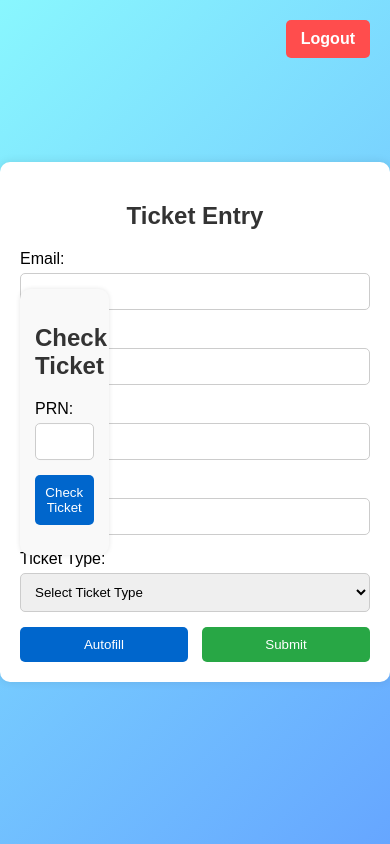
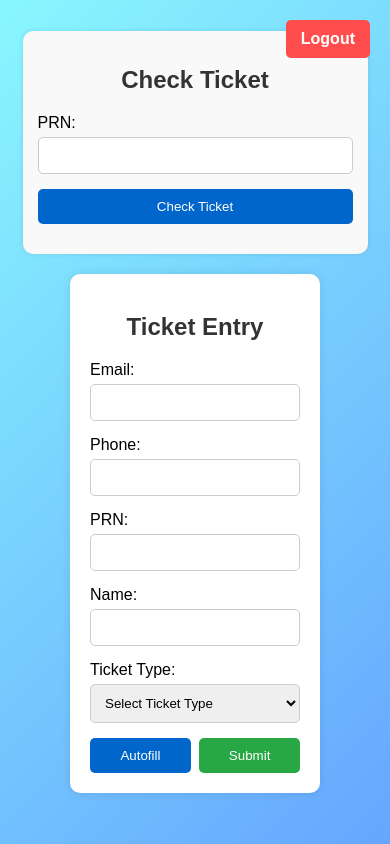
Before and after one commit to Kannada-Koota-PES/KK-Ticketing-2024, a Flask app: page /ticket_entry in a window 390 px wide. Run offline with Flask 3, Linux system fonts and the light colour scheme; the visitor is signed in with stand-in values (Sample User, id 1).

Commit message:
Refactor ticket entry layout for improved responsiveness and user experience

```diff
--- a/app/templates/ticket_entry.html
+++ b/app/templates/ticket_entry.html
@@ -208,6 +208,18 @@
             };
         };
     </script>
+    <style>
+        @media (max-width: 768px) {
+            .container {
+                flex-direction: column;
+                align-items: center;
+            }
+            .check-ticket, .ticket-entry {
+                width: 90%;
+                margin-bottom: 20px;
+            }
+        }
+    </style>
 </head>
 <body data-logout-url="{{ url_for('logout') }}" style="font-family: Arial, sans-serif; margin: 0; padding: 0; background: linear-gradient(135deg, #89f7fe, #66a6ff); height: 100vh; display: flex; justify-content: center; align-items: center; position: relative;">
 
@@ -220,8 +232,9 @@
     <!-- Logout Button positioned in the top-right corner -->
     <a href="{{ url_for('logout') }}" style="position: absolute; top: 20px; right: 20px; background-color: #ff4d4d; color: white; padding: 10px 15px; border-radius: 5px; text-decoration: none; font-weight: bold;">Logout</a>
 
+    <div class="container" style="display: flex; justify-content: space-between; width: 100%; max-width: 1200px; padding: 20px;">
         <!-- Ticket Check Section -->
-    <div style="position: absolute; left: 20px; top: 50%; transform: translateY(-50%); width: 15%; background-color: #f9f9f9; padding: 15px; border-radius: 10px; box-shadow: 0px 0px 5px rgba(0, 0, 0, 0.1);">
+        <div class="check-ticket" style="height: 30%; background-color: #f9f9f9; padding: 15px; border-radius: 10px; box-shadow: 0px 0px 5px rgba(0, 0, 0, 0.1);">
             <h2 style="text-align: center; color: #333;">Check Ticket</h2>
             <form id="checkTicketForm" style="display: flex; flex-direction: column;">
                 <label for="check_prn" style="margin-bottom: 5px;">PRN:</label>
@@ -232,7 +245,7 @@
         </div>
 
         <!-- Ticket Entry Section -->
-    <div style="max-width: 600px; background-color: #ffffff; padding: 20px; border-radius: 10px; box-shadow: 0px 0px 10px rgba(0, 0, 0, 0.1); width: 100%; margin: 0 auto;">
+        <div class="ticket-entry" style="width: 60%; background-color: #ffffff; padding: 20px; border-radius: 10px; box-shadow: 0px 0px 10px rgba(0, 0, 0, 0.1);">
             <h2 style="text-align: center; color: #333;">Ticket Entry</h2>
 
             {% with messages = get_flashed_messages(with_categories=true) %}
@@ -276,6 +289,7 @@
                 </div>
             </form>
         </div>
+    </div>
 
 </body>
 </html>
```
Lines whose indentation alone changed are shown as unchanged.
